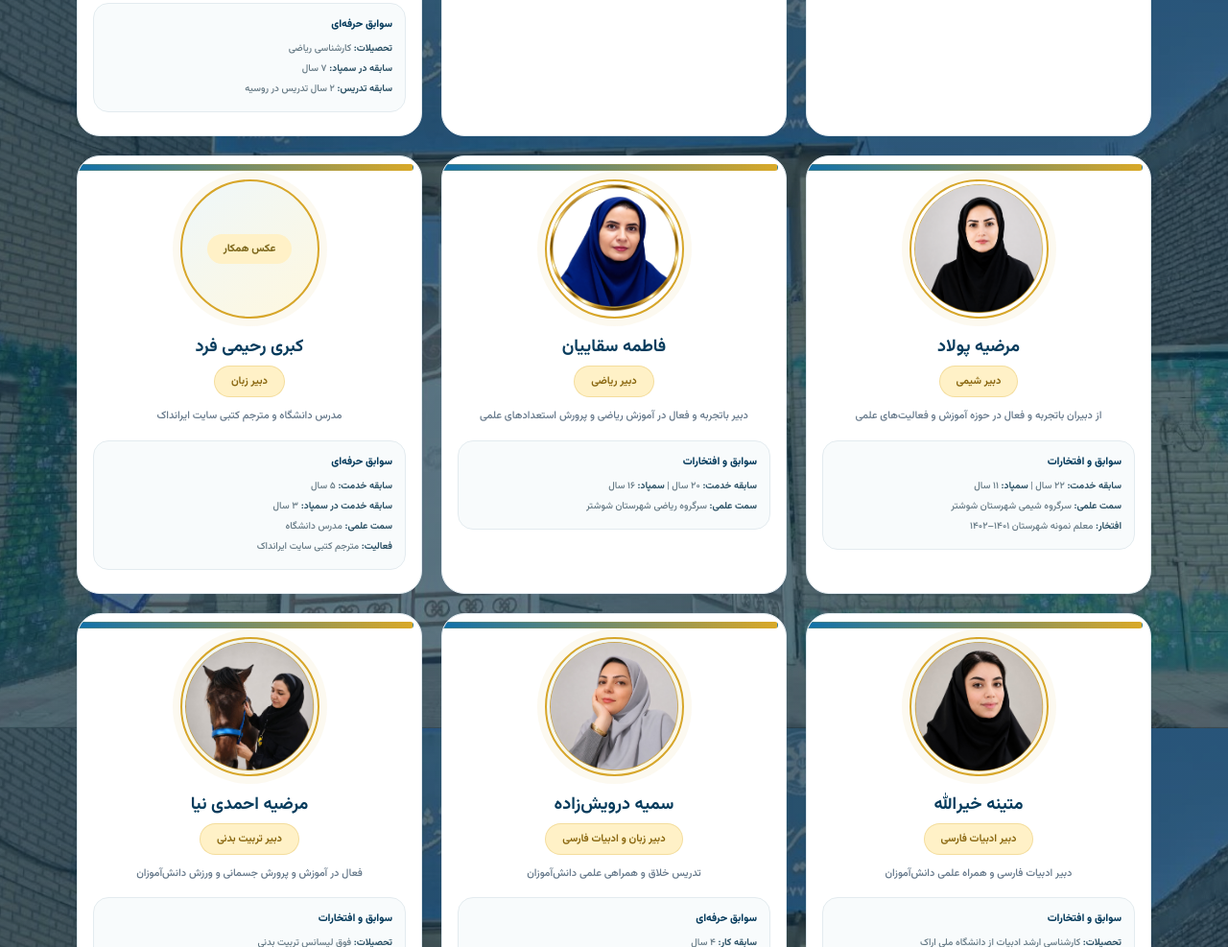
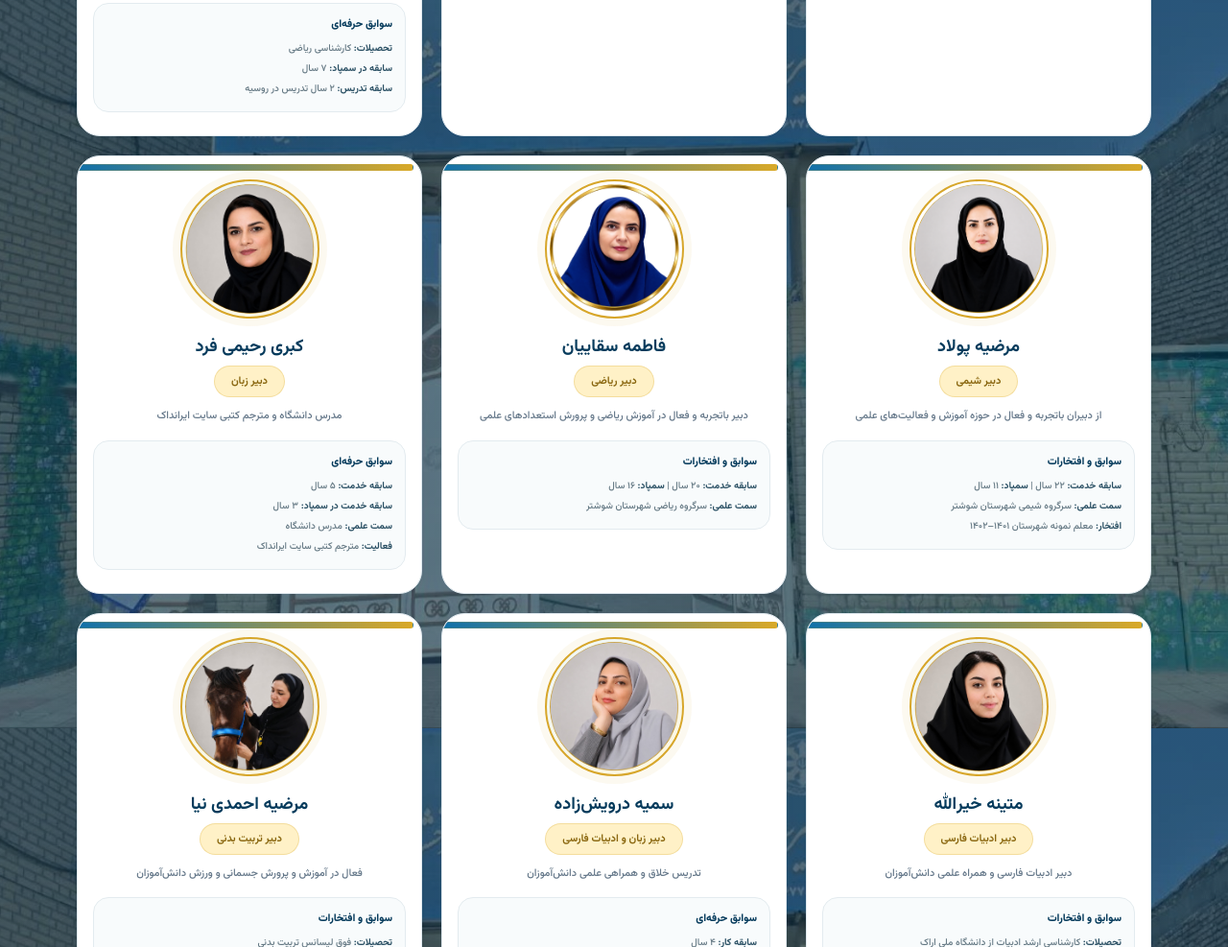
Before and after one commit to khajepournasim/Shooshtar_sampad, a plain HTML site: page staff.html in a window 1280 px wide. Shown: the part 1641-2628 px from the top of the page at 96% size. Drawn offline with Linux system fonts and the light colour scheme.

Commit message:
Update staff.html

```diff
--- a/staff.html
+++ b/staff.html
@@ -67,7 +67,7 @@
   </article>
   <article class="staff-card"><div class="staff-photo"><img src="images/staff-shimi.png" alt="مرضیه پولاد"></div><h3>مرضیه پولاد</h3><span class="staff-role">دبیر شیمی</span><p class="staff-desc">از دبیران باتجربه و فعال در حوزه آموزش و فعالیت‌های علمی</p><div class="resume"><div class="resume-title">سوابق و افتخارات</div><p><strong>سابقه خدمت:</strong> ۲۲ سال | <strong>سمپاد:</strong> ۱۱ سال</p><p><strong>سمت علمی:</strong> سرگروه شیمی شهرستان شوشتر</p><p><strong>افتخار:</strong> معلم نمونه شهرستان ۱۴۰۱–۱۴۰۲</p></div></article>
   <article class="staff-card"><div class="staff-photo"><img src="images/fatemeh-saghayan-cutout.png" alt="فاطمه سقاییان"></div><h3>فاطمه سقاییان</h3><span class="staff-role">دبیر ریاضی</span><p class="staff-desc">دبیر باتجربه و فعال در آموزش ریاضی و پرورش استعدادهای علمی</p><div class="resume"><div class="resume-title">سوابق و افتخارات</div><p><strong>سابقه خدمت:</strong> ۲۰ سال | <strong>سمپاد:</strong> ۱۶ سال</p><p><strong>سمت علمی:</strong> سرگروه ریاضی شهرستان شوشتر</p></div></article>
-  <article class="staff-card"><div class="staff-photo photo-placeholder"><img src="images/kobra-rahimifard.jpg" alt="کبری رحیمی فرد" onerror="this.style.display='none';this.parentElement.classList.add('photo-empty')"><span>عکس همکار</span></div><h3>کبری رحیمی فرد</h3><span class="staff-role">دبیر زبان</span><p class="staff-desc">مدرس دانشگاه و مترجم کتبی سایت ایرانداک</p><div class="resume"><div class="resume-title">سوابق حرفه‌ای</div><p><strong>سابقه خدمت:</strong> ۵ سال</p><p><strong>سابقه خدمت در سمپاد:</strong> ۳ سال</p><p><strong>سمت علمی:</strong> مدرس دانشگاه</p><p><strong>فعالیت:</strong> مترجم کتبی سایت ایرانداک</p></div></article>
+  <article class="staff-card"><div class="staff-photo photo-placeholder"><img src="images/kabri-rahimifard.jpg" alt="کبری رحیمی فرد" onerror="this.style.display='none';this.parentElement.classList.add('photo-empty')"><span>عکس همکار</span></div><h3>کبری رحیمی فرد</h3><span class="staff-role">دبیر زبان</span><p class="staff-desc">مدرس دانشگاه و مترجم کتبی سایت ایرانداک</p><div class="resume"><div class="resume-title">سوابق حرفه‌ای</div><p><strong>سابقه خدمت:</strong> ۵ سال</p><p><strong>سابقه خدمت در سمپاد:</strong> ۳ سال</p><p><strong>سمت علمی:</strong> مدرس دانشگاه</p><p><strong>فعالیت:</strong> مترجم کتبی سایت ایرانداک</p></div></article>
   <article class="staff-card"><div class="staff-photo photo-placeholder"><img src="images/matineh-kheirallah.jpg" alt="متینه خیرالله" onerror="this.style.display='none';this.parentElement.classList.add('photo-empty')"><span>عکس همکار</span></div><h3>متینه خیرالله</h3><span class="staff-role">دبیر ادبیات فارسی</span><p class="staff-desc">دبیر ادبیات فارسی و همراه علمی دانش‌آموزان</p><div class="resume"><div class="resume-title">سوابق و افتخارات</div><p><strong>تحصیلات:</strong> کارشناسی ارشد ادبیات از دانشگاه ملی اراک</p><p><strong>افتخار:</strong> معلم نمونه در سطح مدرسه پروین</p></div></article>
   <article class="staff-card"><div class="staff-photo photo-placeholder"><img src="images/somayeh-darvishzadeh.jpg" alt="سمیه درویش‌زاده" onerror="this.style.display='none';this.parentElement.classList.add('photo-empty')"><span>عکس همکار</span></div><h3>سمیه درویش‌زاده</h3><span class="staff-role">دبیر زبان و ادبیات فارسی</span><p class="staff-desc">تدریس خلاق و همراهی علمی دانش‌آموزان</p><div class="resume"><div class="resume-title">سوابق حرفه‌ای</div><p><strong>سابقه کار:</strong> ۴ سال</p><p><strong>سابقه در سمپاد:</strong> ۲ سال</p><p><strong>تحصیلات:</strong> دانشجوی دکترای زبان و ادبیات فارسی</p><p><strong>رویکرد آموزشی:</strong> تدریس خلاق</p></div></article>
   <article class="staff-card"><div class="staff-photo photo-placeholder"><img src="images/marzieh-ahmadinia.jpg" alt="مرضیه احمدی نیا" onerror="this.style.display='none';this.parentElement.classList.add('photo-empty')"><span>عکس همکار</span></div><h3>مرضیه احمدی نیا</h3><span class="staff-role">دبیر تربیت بدنی</span><p class="staff-desc">فعال در آموزش و پرورش جسمانی و ورزش دانش‌آموزان</p><div class="resume"><div class="resume-title">سوابق و افتخارات</div><p><strong>تحصیلات:</strong> فوق لیسانس تربیت بدنی</p><p><strong>سابقه کار:</strong> ۱۶ سال</p><p><strong>سمت علمی:</strong> استاد دانشگاه</p><p><strong>فعالیت:</strong> مربی شنا و آب‌درمانی</p><p><strong>مسئولیت:</strong> مسئول انجمن شنای دانش‌آموزان</p><p><strong>رشته‌های ورزشی:</strong> بسکتبال، آمادگی جسمانی، ایروبیک، بدمینتون، هندبال و حرکات اصلاحی</p><p><strong>افتخار:</strong> تیم‌های دانش‌آموزی تحت مربیگری ایشان هر سال موفق به کسب مقام می‌شوند.</p></div></article>
```
